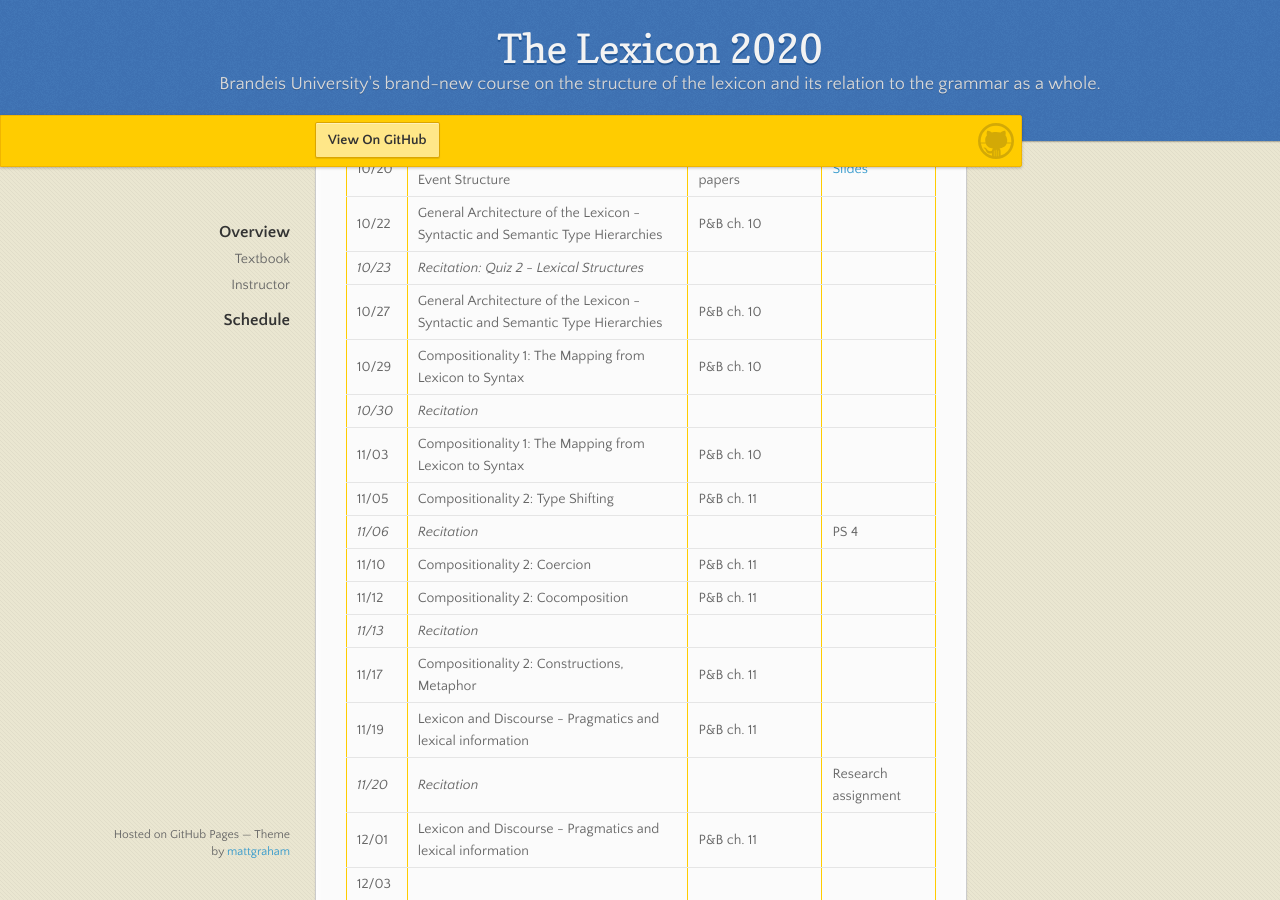
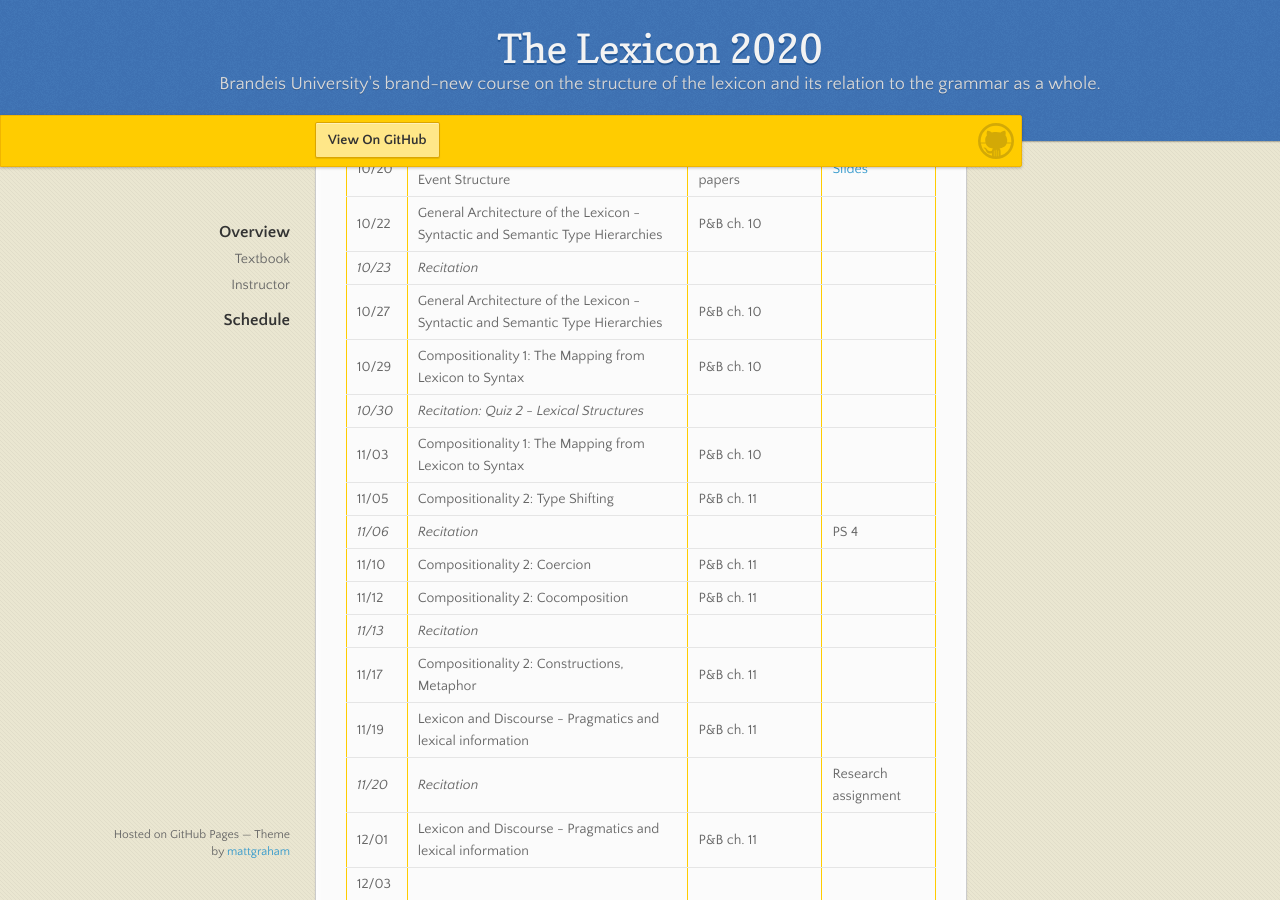
Before and after one commit to the-lexicon-2020/the-lexicon-2020.github.io, a Jekyll site: the page built from _pages/index.markdown, in a window 1280 px wide and 900 px high, scrolled down 1946 px. Built offline with Jekyll 4.4.1, drawn with Linux system fonts in a browser that asks for light colours; our own code applies the rules of GitHub Pages for plain Markdown files.

```diff
--- a/_pages/index.markdown
+++ b/_pages/index.markdown
@@ -52,10 +52,10 @@ Professor [James Pustejovsky](mailto:jamesp@brandeis.edu)
 *10/16* | *Recitation: Application of Qualia Structure in task-oriented dialog systems* | | PS3
 10/20 | Structure of a Lexical Entry - Dynamic Event Structure | P&B ch. 9, DES papers | [Slides](https://brandeis.box.com/s/sudcbnxi55rwdko6u67ddnl9l2hvr86w)
 10/22 | General Architecture of the Lexicon - Syntactic and Semantic Type Hierarchies | P&B ch. 10 |
-*10/23* | *Recitation: Quiz 2 - Lexical Structures* | |
+*10/23* | *Recitation* | |
 10/27 | General Architecture of the Lexicon - Syntactic and Semantic Type Hierarchies | P&B ch. 10 |
 10/29 | Compositionality 1: The Mapping from Lexicon to Syntax | P&B ch. 10 |
-*10/30* | *Recitation* | |
+*10/30* | *Recitation: Quiz 2 - Lexical Structures* | |
 11/03 | Compositionality 1: The Mapping from Lexicon to Syntax | P&B ch. 10 |
 11/05 | Compositionality 2:  Type Shifting | P&B ch. 11 |
 *11/06* | *Recitation* | | PS 4
```
